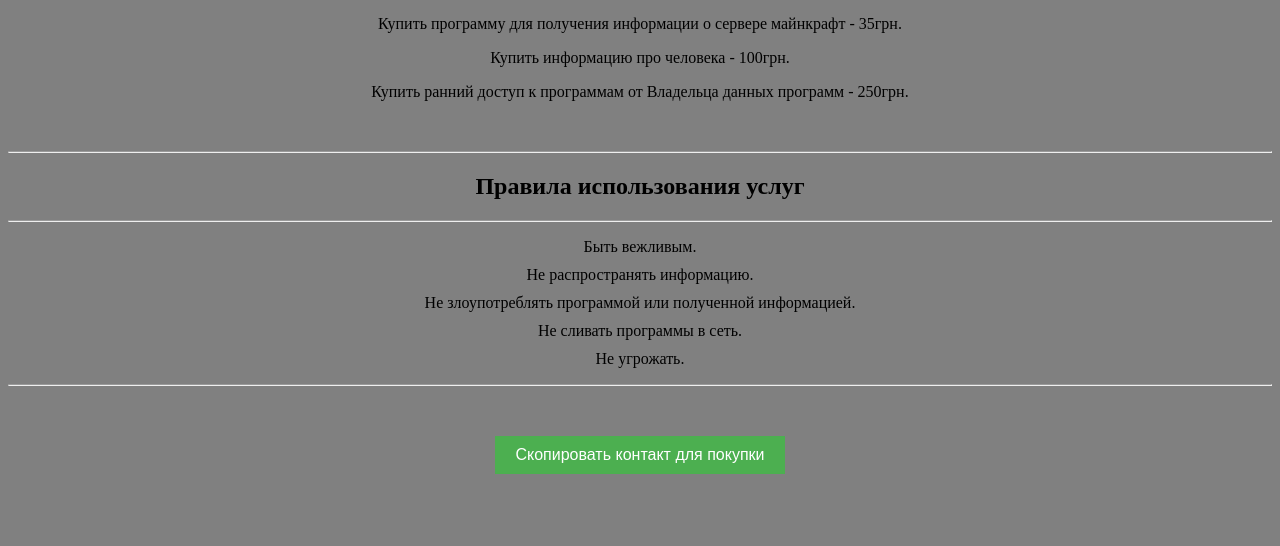
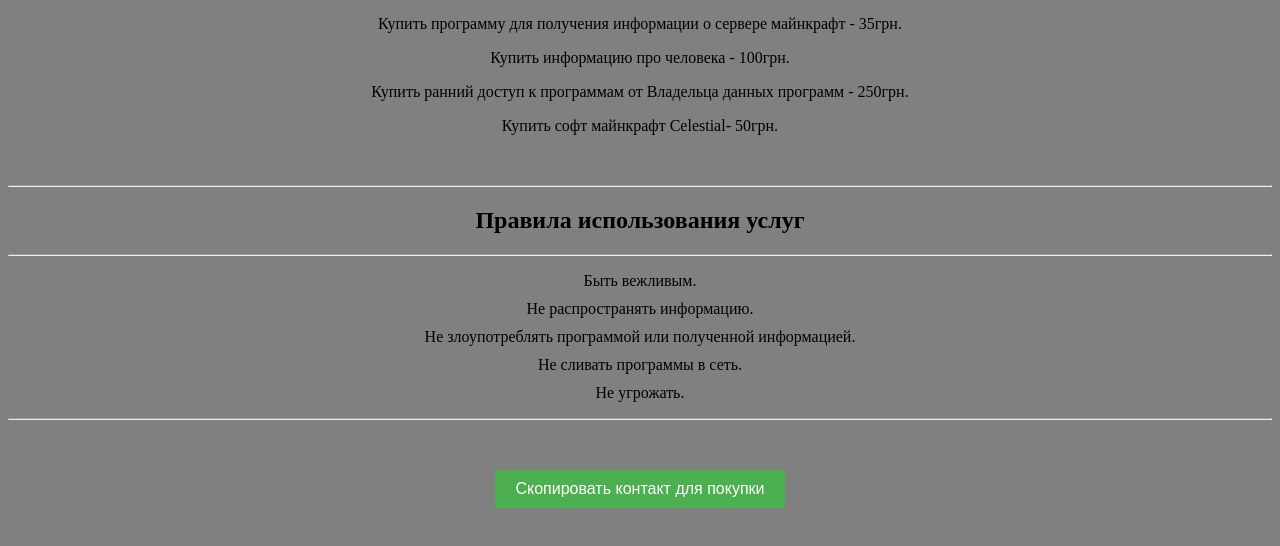
Before and after one commit to GriefCraft2023/darknet, a plain HTML site: page index.html in a window 1280 px wide. Shown: the part 50-596 px from the top of the page. Drawn offline with Linux system fonts and the light colour scheme.

Commit message:
Update index.html

```diff
--- a/index.html
+++ b/index.html
@@ -57,6 +57,7 @@
   <p>Купить программу для получения информации о сервере майнкрафт - 35грн.</p>
   <p>Купить информацию про человека - 100грн.</p>
   <p>Купить ранний доступ к программам от Владельца данных программ - 250грн.</p>
+  <p>Купить софт майнкрафт Celestial- 50грн.</p>
   <div class="rules">
     <hr>
     <h2>Правила использования услуг</h2>
```
